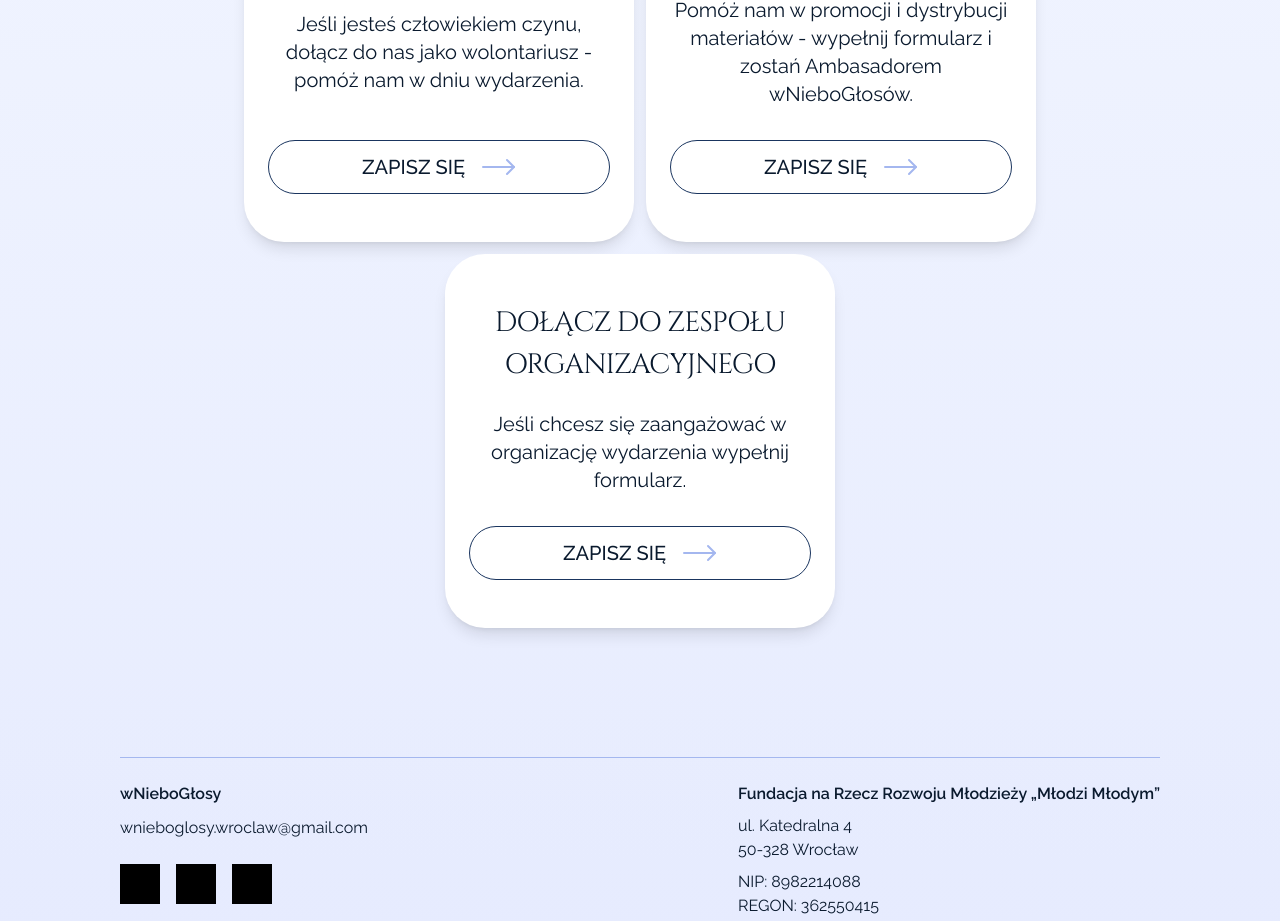
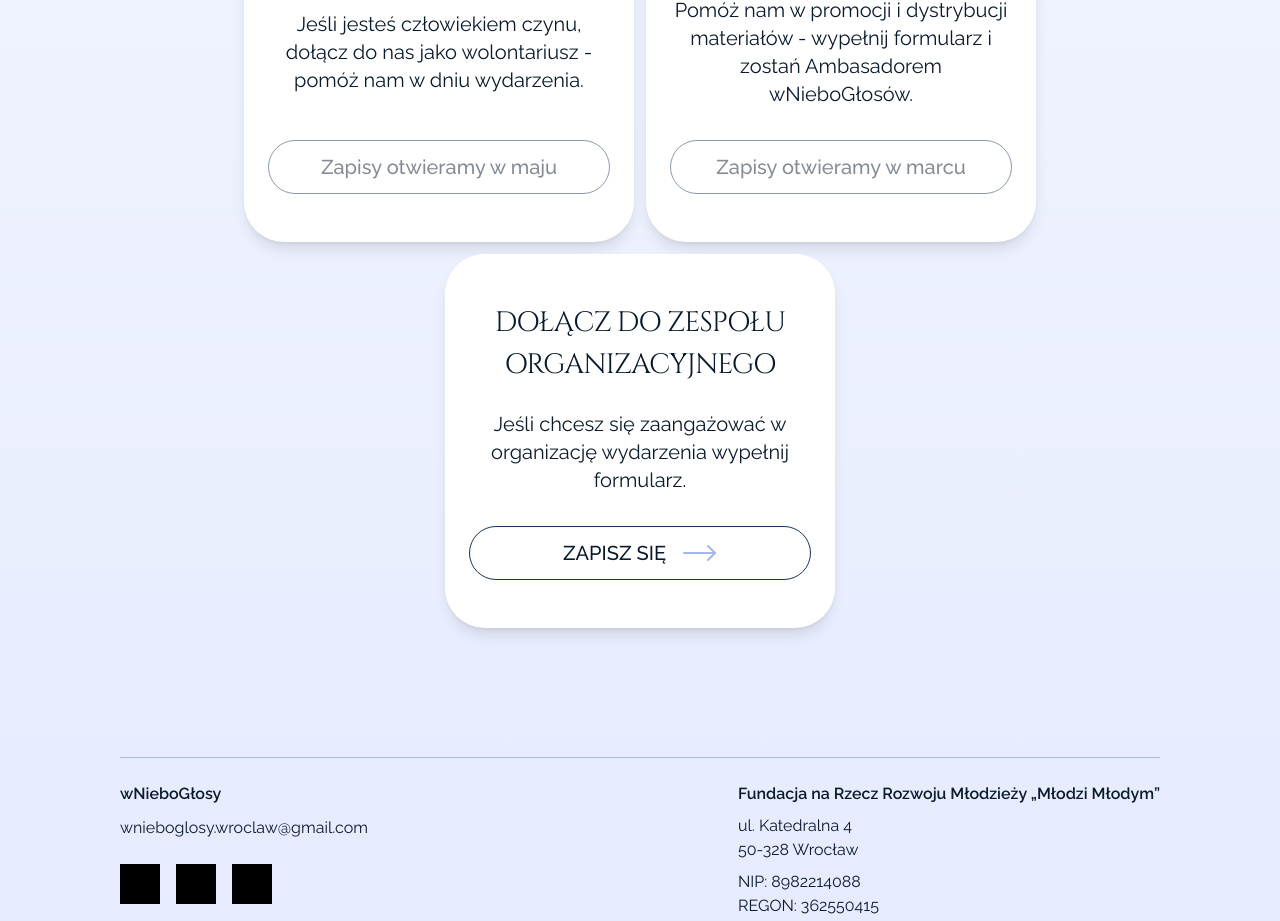
Before and after one commit to CodersCrew/wNieboGlosy, a Next.js app: page /dolacz/organizacja in a window 1280 px wide. Shown: the part 981-1902 px from the top of the page. Built offline with nearby package versions, Linux system fonts and the light colour scheme.

Commit message:
Add missing links

```diff
--- a/src/app/dolacz/organizacja/page.tsx
+++ b/src/app/dolacz/organizacja/page.tsx
@@ -34,16 +34,19 @@ const JoinOrganization = () => (
         <Card
           buttonText="ZAPISZ SIĘ"
           content="Jeśli jesteś człowiekiem czynu, dołącz do nas jako wolontariusz - pomóż nam w dniu wydarzenia."
+          href="Zapisy otwieramy w maju"
           title="ZOSTAŃ WOLONTARIUSZEM"
         />
         <Card
           buttonText="ZAPISZ SIĘ"
           content="Pomóż nam w promocji i dystrybucji materiałów - wypełnij formularz i zostań Ambasadorem wNieboGłosów."
+          href="Zapisy otwieramy w marcu"
           title="ZANIEŚ ZAPROSZENIE DO SWOJEJ PARAFII"
         />
         <Card
           buttonText="ZAPISZ SIĘ"
           content="Jeśli chcesz się zaangażować w organizację wydarzenia wypełnij formularz."
+          href="https://forms.gle/sYPpFRKTDR782NEH9"
           title="DOŁĄCZ DO ZESPOŁU ORGANIZACYJNEGO"
         />
       </div>
--- a/src/app/dolacz/zaspiewaj/page.tsx
+++ b/src/app/dolacz/zaspiewaj/page.tsx
@@ -104,9 +104,10 @@ const SingInChoir = () => (
         <Button
           breakpoint="lg"
           className="bg-primary lg:col-span-2 lg:row-end-3"
+          disabled
           variant="contained"
         >
-          Zapisz się na warsztaty
+          Zapisy otwieramy w kwietniu
         </Button>
       </div>
     </div>
--- a/src/app/muzycy/page.tsx
+++ b/src/app/muzycy/page.tsx
@@ -85,6 +85,7 @@ const Musicians = () => (
           <Button
             breakpoint="lg"
             className="mt-8 px-9 uppercase lg:mb-20"
+            href="/galeria"
             rightArrow
             variant="outlined"
           >
@@ -164,6 +165,7 @@ const Musicians = () => (
           <Button
             breakpoint="lg"
             className="mt-10 px-9 uppercase lg:mb-20"
+            href="/dolacz"
             rightArrow
             variant="contained"
           >
--- a/src/app/wsparcie/page.tsx
+++ b/src/app/wsparcie/page.tsx
@@ -1,4 +1,5 @@
 import Image from 'next/image';
+import Link from 'next/link';
 
 import Banner from '@/components/Banner';
 import Button from '@/components/Button';
@@ -61,9 +62,22 @@ const Support = () => (
                 Dołączając do zrzutki możesz ofiarować nam swoją pomoc w łatwy i
                 wygodny sposób.
               </p>
-              <p className="text-xl underline">Jak działa zrzutka?</p>
+              <Link
+                className="text-xl underline"
+                href="https://zrzutka.pl/how-it-works"
+                rel="noopener noreferrer"
+                target="_blank"
+              >
+                Jak działa zrzutka?
+              </Link>
             </div>
-            <Button breakpoint="lg" rightArrow variant="contained">
+            <Button
+              breakpoint="lg"
+              className="self-start"
+              href="https://zrzutka.pl/wtpwka"
+              rightArrow
+              variant="contained"
+            >
               PRZEJDŹ DO ZRZUTKI
             </Button>
           </div>
@@ -76,7 +90,14 @@ const Support = () => (
                 Możesz nas także wspomóc przekazując 1% podatku. Wystarczy, że w
                 PIT wpiszesz nasz numer KRS.
               </p>
-              <p className="text-xl underline">Jak przekazać 1%?</p>
+              <Link
+                className="text-xl underline"
+                href="https://www.e-pity.pl/odliczenie-opp-poradnik"
+                rel="noopener noreferrer"
+                target="_blank"
+              >
+                Jak przekazać 1%?
+              </Link>
             </div>
             <p className="font-cinzel text-3xl lg:text-4.5xl">
               KRS: 0000575737
--- a/src/components/Button.tsx
+++ b/src/components/Button.tsx
@@ -5,6 +5,7 @@ import { twMerge } from 'tailwind-merge';
 
 import arrow from '@/public/assets/icons/arrow.svg';
 import chevronSvg from '@/public/assets/icons/chevron.svg';
+import isURL from '@/utils/isURL';
 
 const variants = {
   contained: 'border bg-primary font-medium text-white',
@@ -69,11 +70,16 @@ const Button = ({
     variants[variant],
     breakpoints[breakpoint],
     chevron && 'p-3 md:px-8 md:py-3',
+    props.disabled && 'opacity-50 cursor-not-allowed',
     className
   );
 
   return href ? (
-    <Link className={classes} href={href}>
+    <Link
+      className={classes}
+      href={href}
+      {...(isURL(href) ? { rel: 'noopener noreferrer', target: '_blank' } : {})}
+    >
       {Content}
     </Link>
   ) : (
--- a/src/components/Card.tsx
+++ b/src/components/Card.tsx
@@ -1,19 +1,28 @@
+import isURL from '@/utils/isURL';
+
 import Button from './Button';
 
 type CardProps = {
-  title: string;
   content: string;
   buttonText: string;
+  href: string;
+  title: string;
 };
 
-const Card = ({ title, content, buttonText }: CardProps) => (
+const Card = ({ content, buttonText, href, title }: CardProps) => (
   <div className="flex w-80 flex-col justify-between rounded-[40px] bg-white px-6 py-12 shadow-lg sm:w-97.5">
     <p className="mb-4 text-center font-cinzel text-2.5xl tracking-[-1px] lg:mb-6">
       {title}
     </p>
     <p className="mb-4 text-center sm:mb-8 sm:text-xl">{content}</p>
-    <Button breakpoint="lg" rightArrow variant="outlined">
-      {buttonText}
+    <Button
+      breakpoint="lg"
+      disabled={!isURL(href)}
+      href={isURL(href) ? href : undefined}
+      rightArrow={isURL(href)}
+      variant="outlined"
+    >
+      {isURL(href) ? buttonText : href}
     </Button>
   </div>
 );
--- /dev/null
+++ b/src/utils/isURL.ts
@@ -0,0 +1,15 @@
+const isURL = (url: string) => {
+  const pattern = new RegExp(
+    '^(https?:\\/\\/)?' +
+      '((([a-z\\d]([a-z\\d-]*[a-z\\d])*)\\.)+[a-z]{2,}|' +
+      '((\\d{1,3}\\.){3}\\d{1,3}))' +
+      '(\\:\\d+)?(\\/[-a-z\\d%_.~+]*)*' +
+      '(\\?[;&a-z\\d%_.~+=-]*)?' +
+      '(\\#[-a-z\\d_]*)?$',
+    'i'
+  );
+
+  return !!pattern.test(url);
+};
+
+export default isURL;
```
